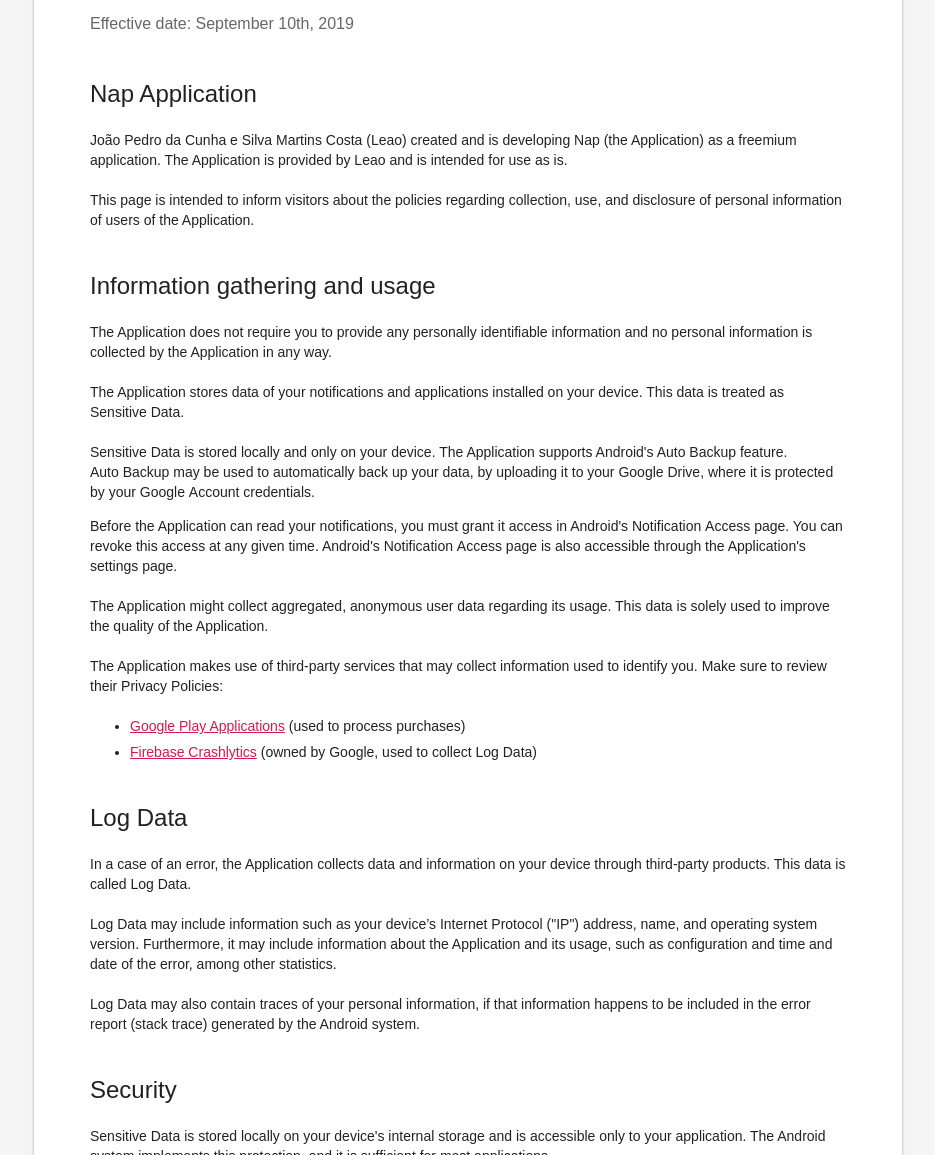
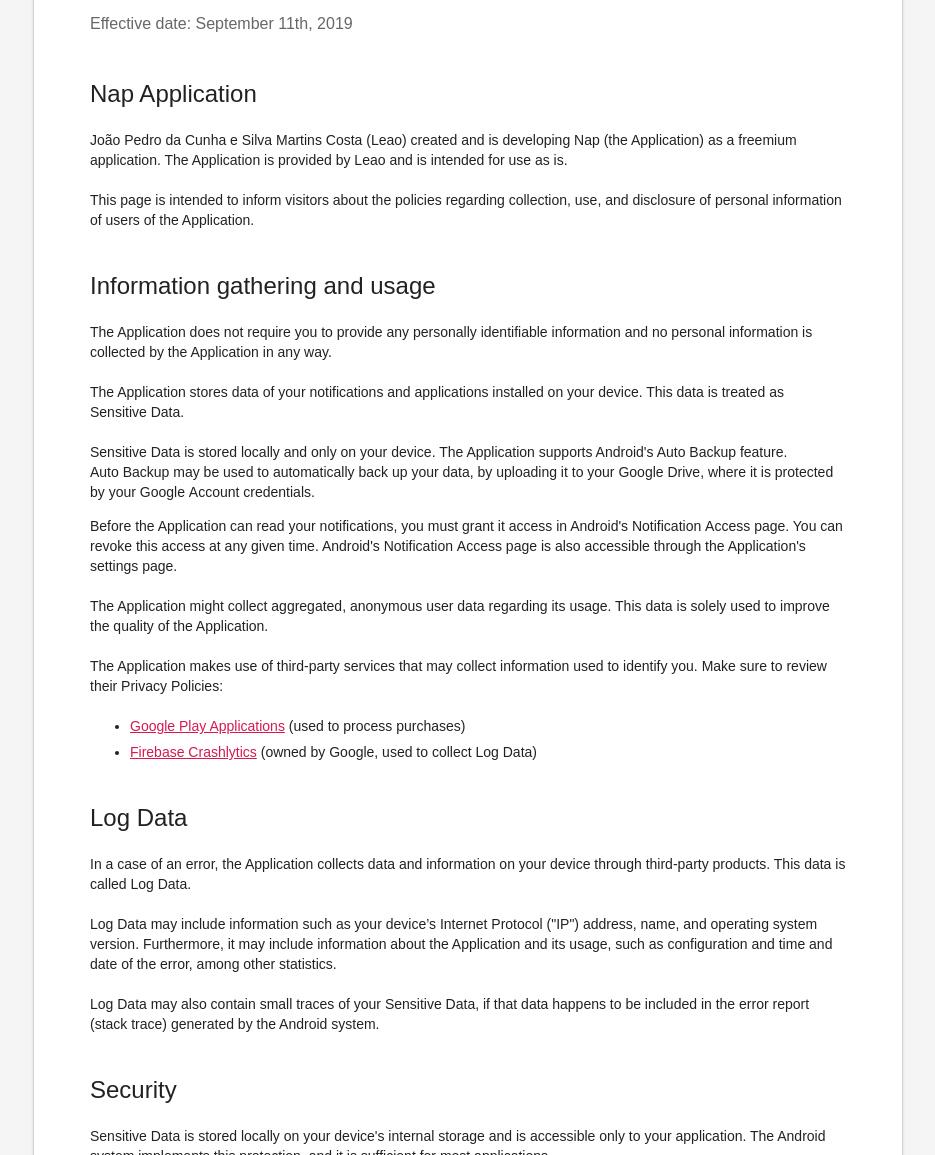
Before and after one commit to Leao/leao-web, a plain HTML site: page nap/privacy/index.html in a window 1280 px wide. Shown: the part 145-1300 px from the top of the page, without its empty margins (172-1107 px from the left). Drawn offline with Linux system fonts and the light colour scheme; a web font is replaced by a local one.

Commit message:
Fixes Log Data section; it never contains personal data

```diff
--- a/nap/privacy/index.html
+++ b/nap/privacy/index.html
@@ -27,7 +27,7 @@
     <div class="container">
         <div class="content shadow-4dp">
             <h1 class="text-display-2 text-color-primary">Nap: Privacy Policy</h1>
-            <h5 class="text-subhead no-margin-top text-color-secondary">Effective date: September 10th, 2019</h5>
+            <h5 class="text-subhead no-margin-top text-color-secondary">Effective date: September 11th, 2019</h5>
             <h3 class="text-headline">
                 Nap Application
             </h3>
@@ -93,7 +93,7 @@
                 such as configuration and time and date of the error, among other statistics.
             </p>
             <p class="text-body-1">
-                Log&nbsp;Data may also contain traces of your personal information, if that information happens to be
+                Log&nbsp;Data may also contain small traces of your Sensitive&nbsp;Data, if that data happens to be
                 included in the error report (stack trace) generated by the Android system.
             </p>
             <h3 class="text-headline">
```
